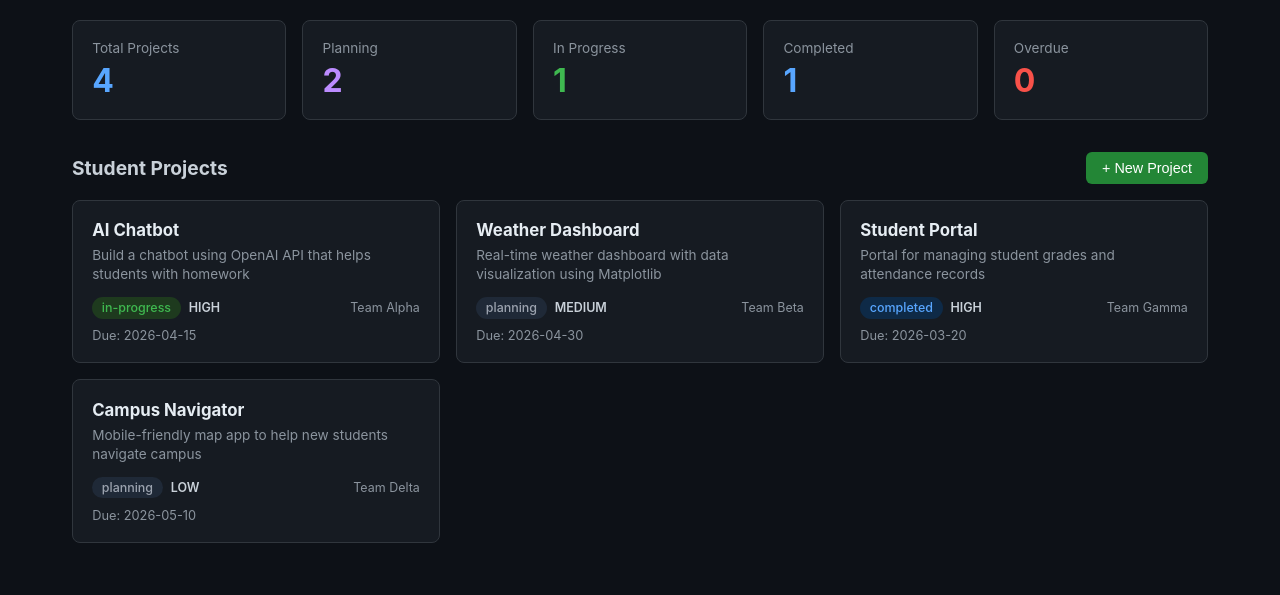
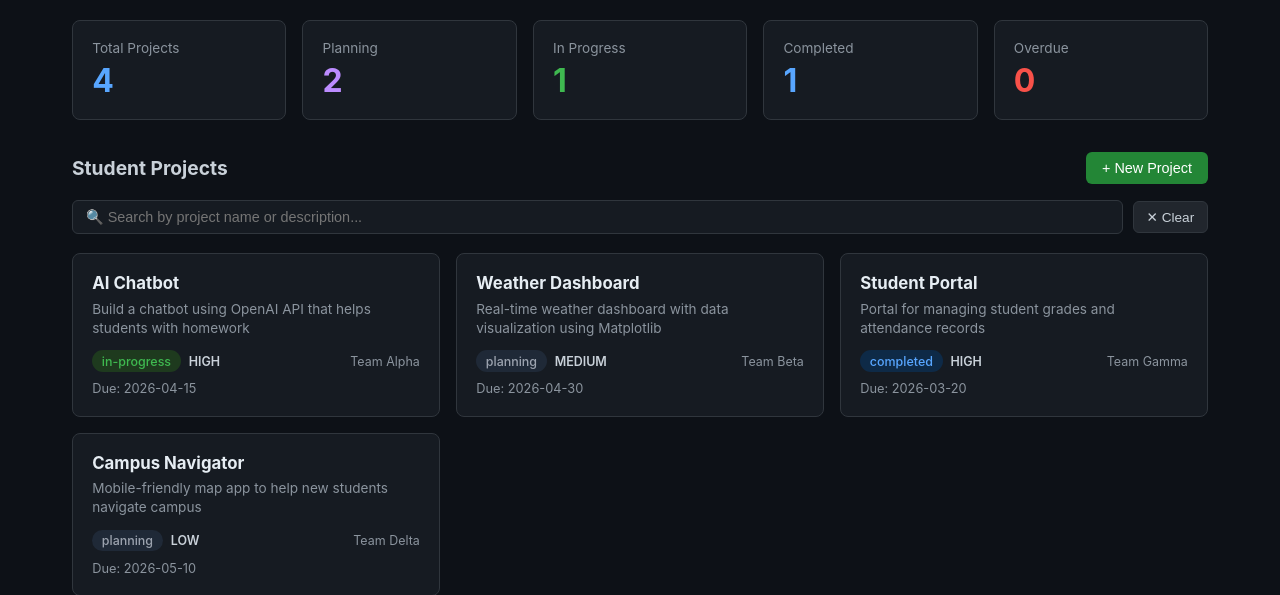
Before and after one commit to harunraseed/agenticworkflowdemo_project, a Flask app: page / in a window 1280 px wide. Shown: the part 261-856 px from the top of the page. Run offline with Flask 3, Linux system fonts and the light colour scheme.

Commit message:
Feature: Add search functionality to project dashboard
- Add filter_projects() helper in app.py for case-insensitive search
- Update GET /api/projects to accept optional ?search= query parameter
  matching against project title and description
- Add search bar above project cards in index.html with 300ms debounce
- Show 'No projects available' empty state when search yields no results
- Add Clear button to reset search
- Add 5 new tests: search by name, by description, case-insensitivity,
  no results, and empty query

Implements #10

Co-authored-by: Copilot <223556219+Copilot@users.noreply.github.com>

```diff
--- a/app/app.py
+++ b/app/app.py
@@ -71,10 +71,25 @@ def index():
 # ──────────────────────────────────────────────
 # REST API Endpoints
 # ──────────────────────────────────────────────
+def filter_projects(query):
+    """Return projects whose title or description contain the query (case-insensitive)."""
+    q = query.lower()
+    return [
+        p for p in projects
+        if q in p["title"].lower() or q in p.get("description", "").lower()
+    ]
+
+
 @app.route("/api/projects", methods=["GET"])
 def get_projects():
-    """Return all projects."""
-    return jsonify(projects)
+    """Return all projects, optionally filtered by a search query.
+
+    Query parameters:
+        search (str): Case-insensitive substring to match against title or description.
+    """
+    search = request.args.get("search", "").strip()
+    result = filter_projects(search) if search else projects
+    return jsonify(result)
 
 
 @app.route("/api/projects/<int:project_id>", methods=["GET"])
--- a/app/templates/index.html
+++ b/app/templates/index.html
@@ -160,6 +160,37 @@
       border-radius: 6px; cursor: pointer;
     }
 
+    /* ── Search Bar ──────────────────────── */
+    .search-bar {
+      display: flex;
+      align-items: center;
+      gap: 0.6rem;
+      margin-bottom: 1.2rem;
+    }
+    .search-bar input {
+      flex: 1;
+      padding: 0.5rem 0.8rem;
+      background: #161b22;
+      border: 1px solid #30363d;
+      border-radius: 6px;
+      color: #c9d1d9;
+      font-size: 0.9rem;
+    }
+    .search-bar input:focus {
+      outline: none;
+      border-color: #58a6ff;
+    }
+    .search-clear {
+      background: #21262d; color: #c9d1d9;
+      border: 1px solid #30363d; padding: 0.45rem 0.8rem;
+      border-radius: 6px; cursor: pointer; font-size: 0.85rem;
+    }
+    .search-clear:hover { background: #30363d; }
+    .empty-state {
+      text-align: center; padding: 3rem 1rem;
+      color: #8b949e; font-size: 0.95rem; grid-column: 1 / -1;
+    }
+
     /* ── Footer ──────────────────────────── */
     footer {
       text-align: center; padding: 2rem;
@@ -206,6 +237,18 @@
       <h2>Student Projects</h2>
       <button class="btn" onclick="openModal()">+ New Project</button>
     </div>
+
+    <!-- ── Search Bar ────────────────────────── -->
+    <div class="search-bar">
+      <input
+        type="text"
+        id="search-input"
+        placeholder="&#128269; Search by project name or description..."
+        oninput="handleSearch()"
+      />
+      <button class="search-clear" onclick="clearSearch()" title="Clear search">&#x2715; Clear</button>
+    </div>
+
     <div class="projects-grid" id="projects-grid"></div>
   </div>
 
@@ -282,10 +325,16 @@
       `;
     }
 
-    async function loadProjects() {
-      const res = await fetch('/api/projects');
+    async function loadProjects(search = '') {
+      const url = search ? `/api/projects?search=${encodeURIComponent(search)}` : '/api/projects';
+      const res = await fetch(url);
       const projects = await res.json();
       const grid = document.getElementById('projects-grid');
+
+      if (projects.length === 0) {
+        grid.innerHTML = '<div class="empty-state">&#128202; No projects available matching your search.</div>';
+        return;
+      }
 
       grid.innerHTML = projects.map(p => {
         const isOverdue = p.due_date && p.due_date < today && p.status !== 'completed';
@@ -306,6 +355,20 @@
           </div>
         `;
       }).join('');
+    }
+
+    let searchTimeout = null;
+    function handleSearch() {
+      clearTimeout(searchTimeout);
+      searchTimeout = setTimeout(() => {
+        const q = document.getElementById('search-input').value.trim();
+        loadProjects(q);
+      }, 300);
+    }
+
+    function clearSearch() {
+      document.getElementById('search-input').value = '';
+      loadProjects();
     }
 
     function openModal()  { document.getElementById('modal-overlay').classList.add('active'); }
```
Also changed, not shown: app/test_app.py (+69 -0 lines).
